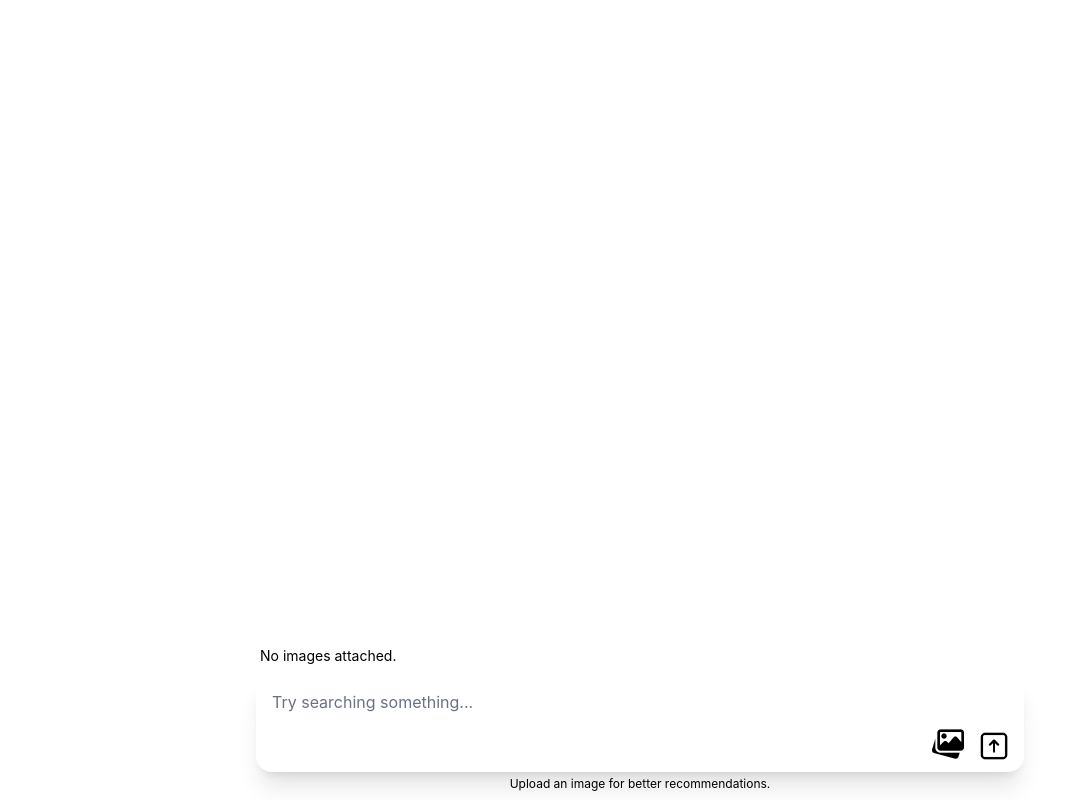
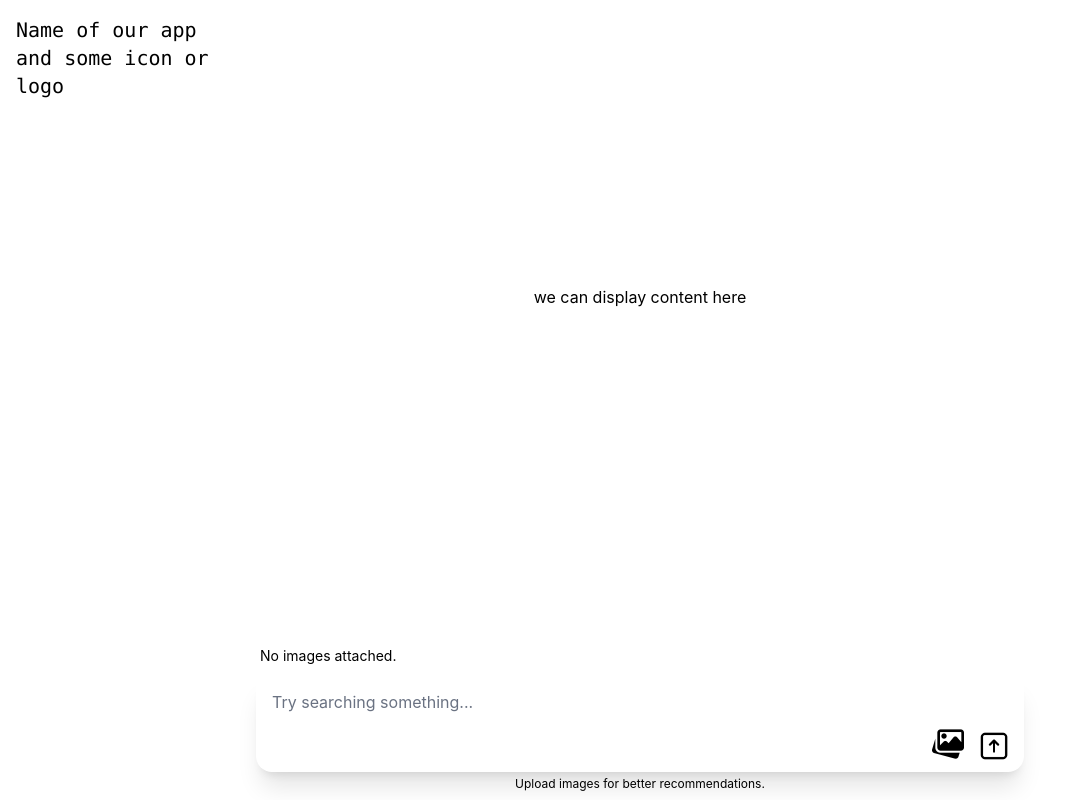
Before and after one commit to hhf112/Cart-Genie, a React (Vite) app in the folder client/: page / in a window 1280 px wide. Shown: the whole page, without its empty margins (0-1068 px from the left). Built offline with nearby package versions, Linux system fonts and the light colour scheme.

Commit message:
first frontend prototype completed

```diff
--- a/client/src/App.jsx
+++ b/client/src/App.jsx
@@ -1,6 +1,8 @@
-import { ContentWindow } from "./ContentWindow";
+import { Uploaded } from "./Uploaded";
 import { QueryBox } from "./QueryBox";
 import { useState } from "react";
+import { Banner } from "./Banner"
+import { Content } from "./Content";
 
 function App() {
   const [images, modifyImages] = useState([]);
@@ -8,8 +10,11 @@ function App() {
 
   return (
     <div className="flex flex-col h-screen items-center justify-end">
+      <Banner />
       <div className="flex flex-col h-screen w-3/5 items-center justify-end">
-        <ContentWindow images={images} modifyImages={modifyImages} className="justify-stretch" />
+
+        <Content/>
+        <Uploaded images={images} modifyImages={modifyImages} />
         <QueryBox images={images} modifyImages={modifyImages} prompt={prompt} setPrompt={setPrompt} />
       </div>
     </div>
--- /dev/null
+++ b/client/src/Banner.jsx
@@ -0,0 +1,8 @@
+export function Banner() {
+  return (
+    <div className = "absolute p-4 top-0 left-0 font-mono text-xl w-1/5">
+    <p> Name of our app and some icon or logo </p>
+    </div>
+  )
+
+}
--- /dev/null
+++ b/client/src/Content.jsx
@@ -0,0 +1,9 @@
+export function Content() {
+  return (
+    <div className = "w-full flex grow flex-col justify-center items-center">
+    <p> we can display content here </p>
+    </div>
+
+  )
+
+}
--- a/client/src/QueryBox.jsx
+++ b/client/src/QueryBox.jsx
@@ -5,7 +5,7 @@ export function QueryBox({ images, modifyImages, prompt, setPrompt }) {
   return (
     <div className="flex flex-col justify-center items-center w-full">
       <Form prompt={prompt} setPrompt={setPrompt} images={images} modifyImages={modifyImages} />
-      <p className=" mt-1 mb-2 text-xs ">Upload an image for better recommendations.</p>
+      <p className=" mt-1 mb-2 text-xs ">Upload images for better recommendations.</p>
     </div>
   );
 }
--- a/client/src/ContentWindow.jsx
+++ b/client/src/Uploaded.jsx
@@ -1,5 +1,4 @@
-//To add, button effect for removing adding images.
-export function ContentWindow({ images, modifyImages }) {
+export function Uploaded({ images, modifyImages }) {
   function removeImage(id) {
     modifyImages
       (images.filter((_, index) => { return index != id }));
```
